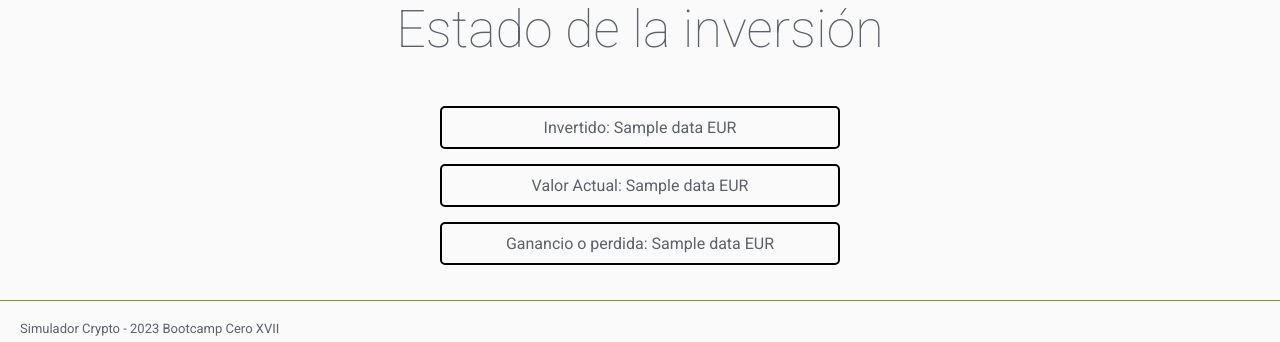
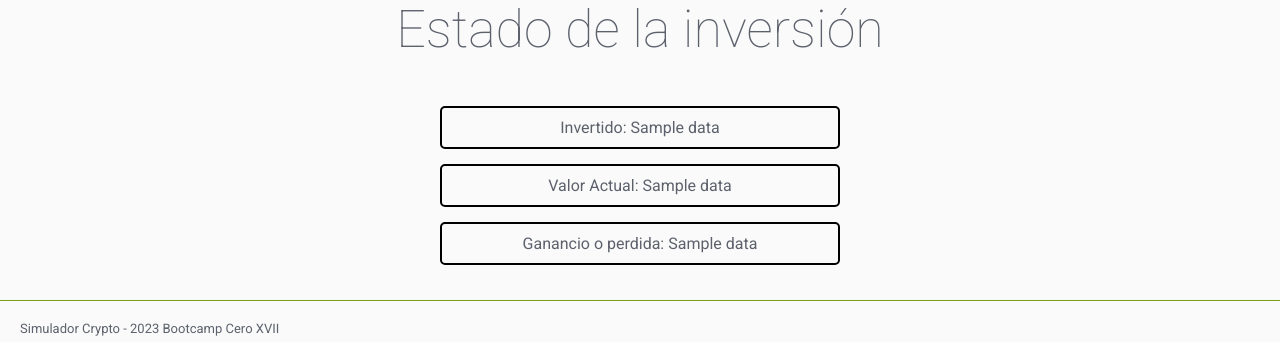
Before and after one commit to Manudies/flask_redu, a Flask app: template simulador_crypto/templates/estado.html in a window 1280 px wide. Shown: the part 140-482 px from the top of the page. Run offline with Flask 3, Linux system fonts and the light colour scheme; the template is opened without the code that fills it: most values are stand-ins (such as "Sample title", 1, 10 or a date in 2020); parts of the project's set-up code (start-up, migrations or seed data) failed here and were passed over.

Commit message:
fix: estilos de estado

```diff
--- a/simulador_crypto/templates/estado.html
+++ b/simulador_crypto/templates/estado.html
@@ -12,7 +12,7 @@
 <div class='inversion'>
     Invertido:
     {% if data[0] %}
-    {{ data[0] }} EUR
+    {{ data[0] }}
     {% else %}
     {% endif %}
 
@@ -20,7 +20,7 @@
 <div class='inversion'>
     Valor Actual:
     {% if data[1] %}
-    {{ data[1] }} EUR
+    {{ data[1] }}
     {% else %}
     {% endif %}
 
@@ -28,7 +28,7 @@
 <div class='inversion'>
     Ganancio o perdida:
     {% if data[2] %}
-    {{ data[2] }} EUR
+    {{ data[2] }}
     {% else %}
     {% endif %}
 
```
